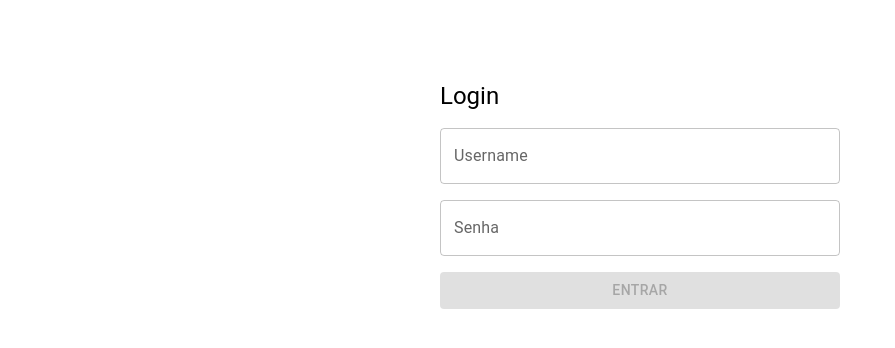
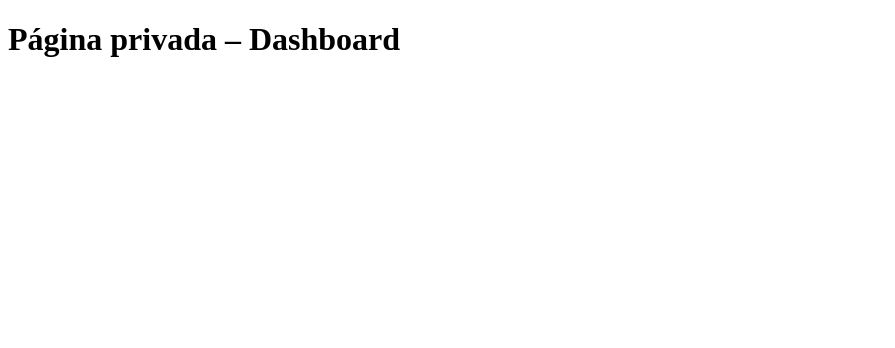
Before and after one commit to Andre2117-maker/rent-app, a React (Vite) app in the folder rent-app/: page /dashboard in a window 1280 px wide. Shown: the top 348 px of the page, without its empty margins (0-895 px from the left). Built offline with nearby package versions, Linux system fonts and the light colour scheme; sample sign-in values are in the browser's storage.

Commit message:
feat(routes): add protected routes with auth context

```diff
--- a/rent-app/src/App.tsx
+++ b/rent-app/src/App.tsx
@@ -1,7 +1,27 @@
+import { BrowserRouter, Routes, Route, Navigate } from 'react-router-dom';
 import { Login } from './pages/Login';
+import { Dashboard } from './pages/Dashboard';
+import { PrivateRoute } from './routes/PrivateRoute';
 
 function App() {
-  return <Login />;
+  return (
+    <BrowserRouter>
+      <Routes>
+        <Route path="/" element={<Navigate to="/login" replace />} />
+
+        <Route path="/login" element={<Login />} />
+
+        <Route
+          path="/dashboard"
+          element={
+            <PrivateRoute>
+              <Dashboard />
+            </PrivateRoute>
+          }
+        />
+      </Routes>
+    </BrowserRouter>
+  );
 }
 
 export default App;
--- /dev/null
+++ b/rent-app/src/pages/Dashboard.tsx
@@ -0,0 +1,3 @@
+export function Dashboard() {
+  return <h1>Página privada – Dashboard</h1>;
+}
--- a/rent-app/src/pages/Login.tsx
+++ b/rent-app/src/pages/Login.tsx
@@ -1,9 +1,9 @@
 import { useState, useContext } from 'react';
 import { TextField, Button, Box, Typography, Alert } from '@mui/material';
 import type { AxiosError } from 'axios';
-
 import { AuthContext } from '../components/AuthContext';
 import { login as loginService } from '../api/auth.service';
+import { useNavigate } from 'react-router-dom';
 
 export function Login() {
   const [username, setUsername] = useState('');
@@ -11,6 +11,7 @@ export function Login() {
   const [error, setError] = useState('');
 
   const { saveToken } = useContext(AuthContext);
+  const navigate = useNavigate();
 
   async function handleLogin() {
     setError('');
@@ -21,6 +22,7 @@ export function Login() {
 
       const data = await loginService(username, password);
       saveToken(data.accessToken);
+      navigate('/dashboard');
     } catch (err) {
       const error = err as AxiosError<{ detail?: string }>;
 
--- /dev/null
+++ b/rent-app/src/routes/PrivateRoute.tsx
@@ -0,0 +1,14 @@
+import { useContext } from 'react';
+import type { ReactNode } from 'react';
+import { Navigate } from 'react-router-dom';
+import { AuthContext } from '../components/AuthContext';
+
+export function PrivateRoute({ children }: { children: ReactNode }) {
+  const { token } = useContext(AuthContext);
+
+  if (!token) {
+    return <Navigate to="/login" replace />;
+  }
+
+  return <>{children}</>;
+}
```
